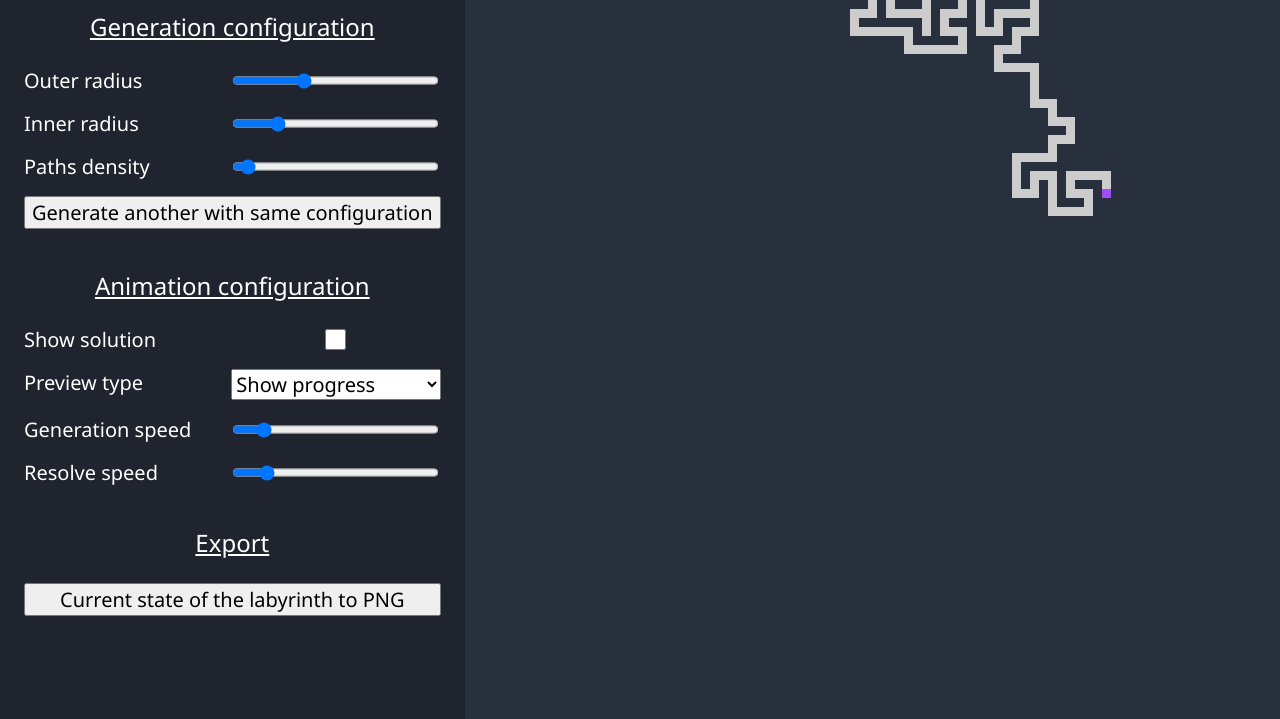
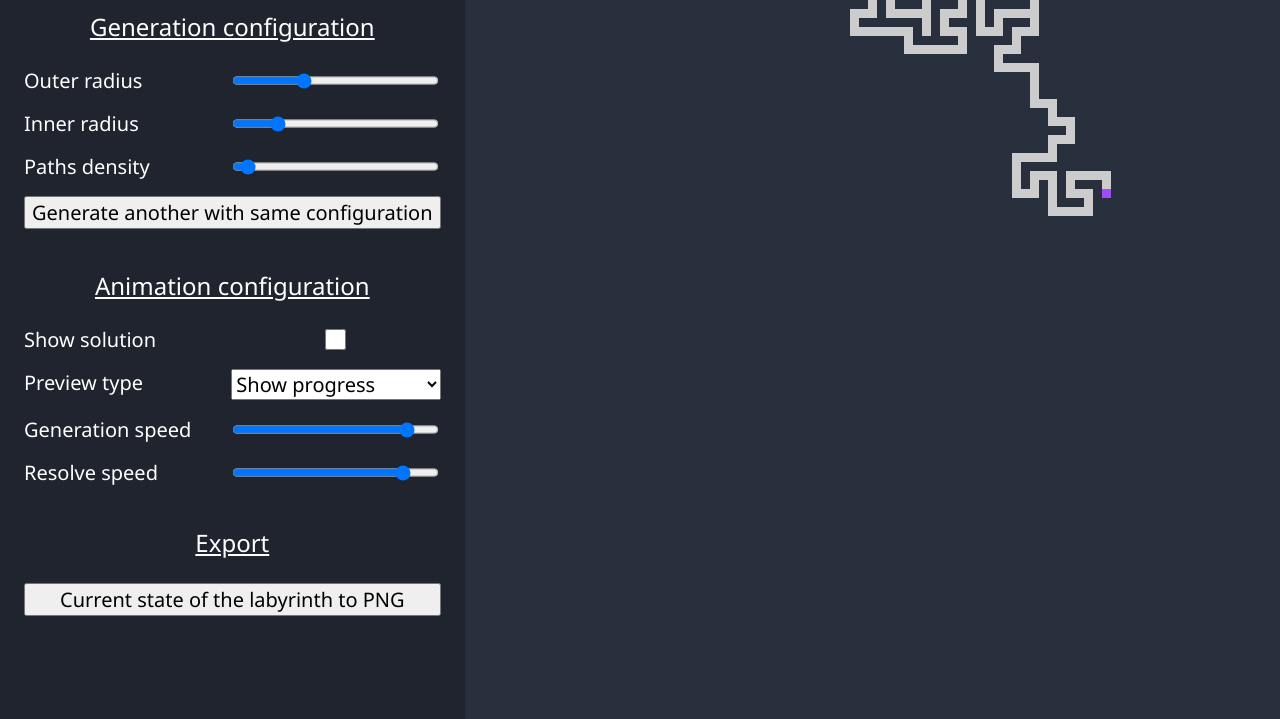
Before and after one commit to Ozurah-HES/LPS, a plain HTML site: page app/index.html in a window 1280 px wide. Shown: the part 81-800 px from the top of the page. Drawn offline with Linux system fonts and the light colour scheme.

Commit message:
chore: changing direction for the speed sliders (left = slow and right = fast)

```diff
--- a/app/index.html
+++ b/app/index.html
@@ -53,12 +53,12 @@
         <div class="input-row">
             <label for="input-generation-speed">Generation speed</label>
             <!-- max = JS const ANIMATION_SPEED lenght -->
-            <input id="input-generation-speed" type="range" value="1" min="0" max="8">
+            <input id="input-generation-speed" type="range" value="7" min="0" max="8">
         </div>
         <div class="input-row">
             <label for="input-resolve-speed">Resolve speed</label>
-            <!-- max = JS const ANIMATION_SPEED lenght (removing the index 0 to exclude "instant resolve") -->
-            <input id="input-resolve-speed" type="range" value="2" min="1" max="8">
+            <!-- max = JS const ANIMATION_SPEED lenght (removing the index 8 to exclude "instant resolve") -->
+            <input id="input-resolve-speed" type="range" value="6" min="0" max="7">
         </div>
 
         <!-- Export -->
--- a/app/main.js
+++ b/app/main.js
@@ -31,7 +31,8 @@
     ];
 
     // Animation speed (delay between each frames (0 is the normal frame rate))
-    const ANIMATION_SPEED = [0, 50, 100, 150, 200, 250, 500, 750, 1000];
+    const ANIMATION_SPEED = [1000, 750, 500, 250, 200, 150, 100, 50, 0];
+
 
     class Node {
 
```
